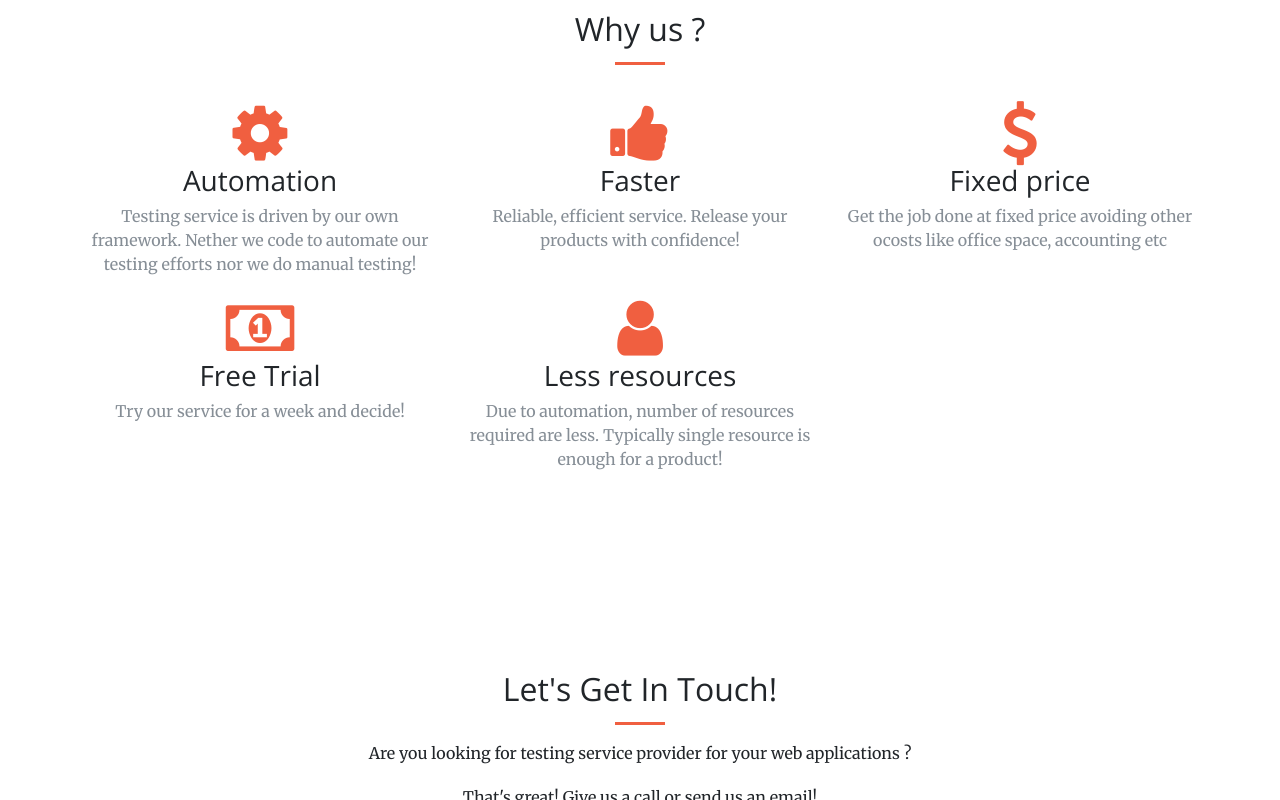
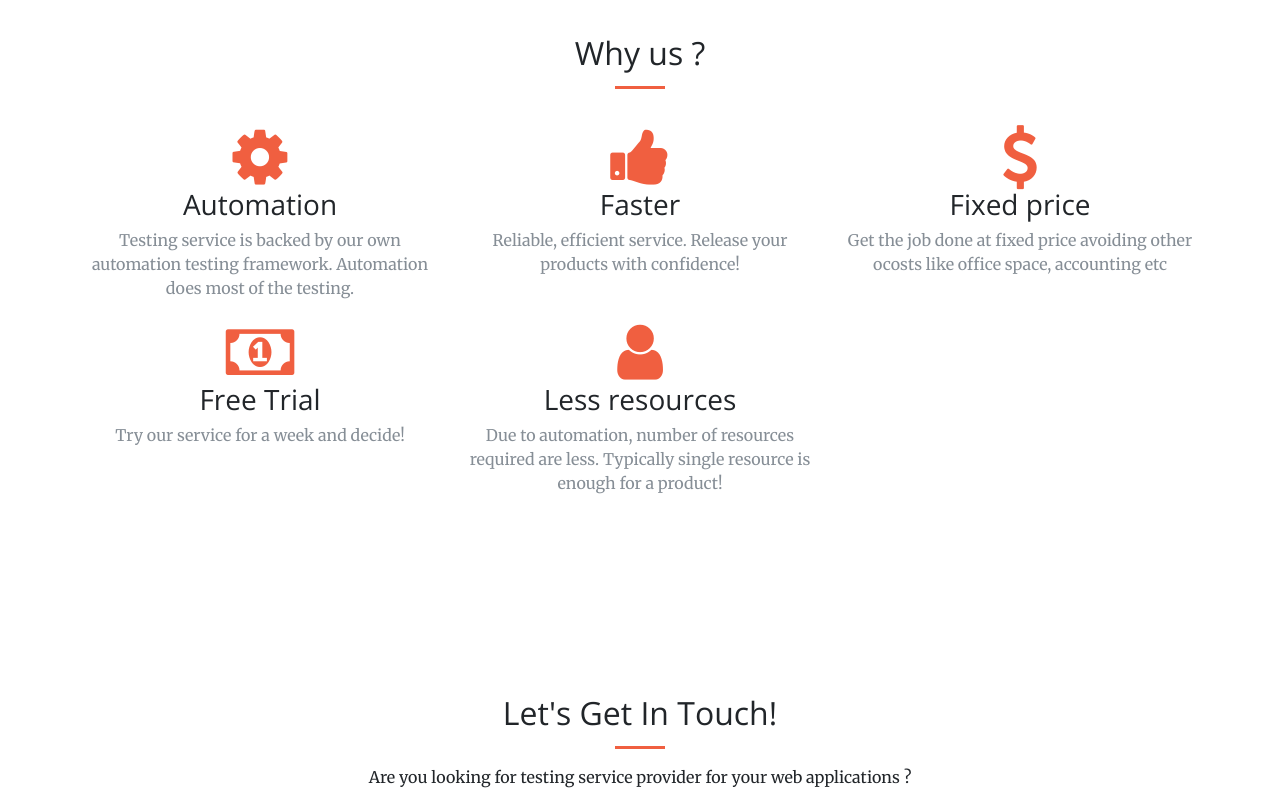
Before and after one commit to aretegit/aretegit.github.io, a plain HTML site: page index.html in a window 1280 px wide. Shown: the part 1325-2125 px from the top of the page. Drawn offline with nearby package versions, Linux system fonts and the light colour scheme.

Commit message:
Minor text changes

```diff
--- a/index.html
+++ b/index.html
@@ -23,7 +23,7 @@
 
     <!-- Custom styles for this template -->
     <link href="css/creative.min.css" rel="stylesheet">
-
+au
   </head>
 
   <body id="page-top">
@@ -83,7 +83,7 @@
             <div class="service-box">
               <i class="fa fa-4x fa-cog text-primary sr-icons"></i>
               <h3>Automation</h3>
-              <p class="text-muted">Testing service is driven by our own framework. Nether we code to automate our testing efforts nor we do manual testing!</p>
+              <p class="text-muted">Testing service is backed by our own automation testing framework. Automation does most of the testing.</p>
             </div>
           </div>
           <div class="col-lg-4 col-md-6 text-center">
```
